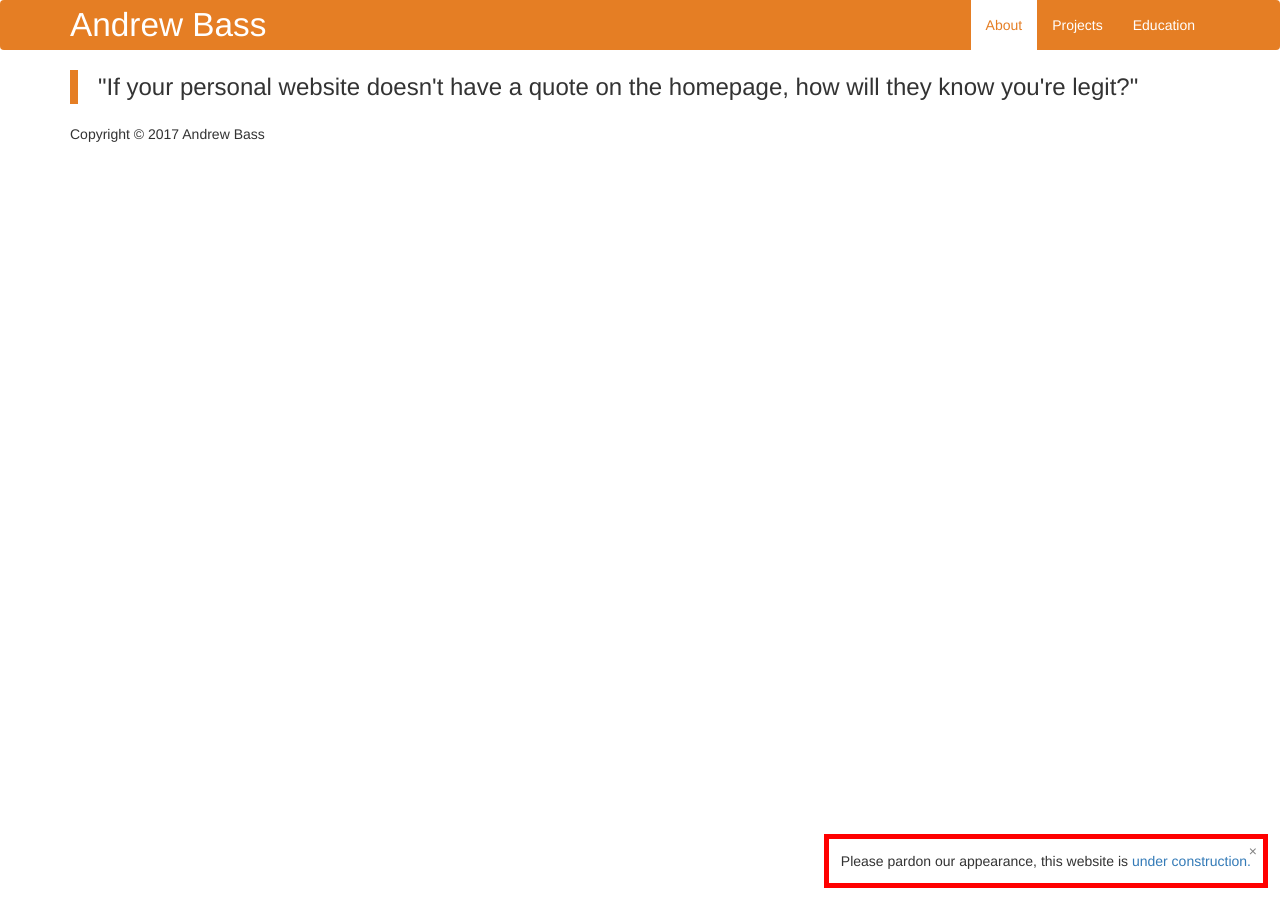
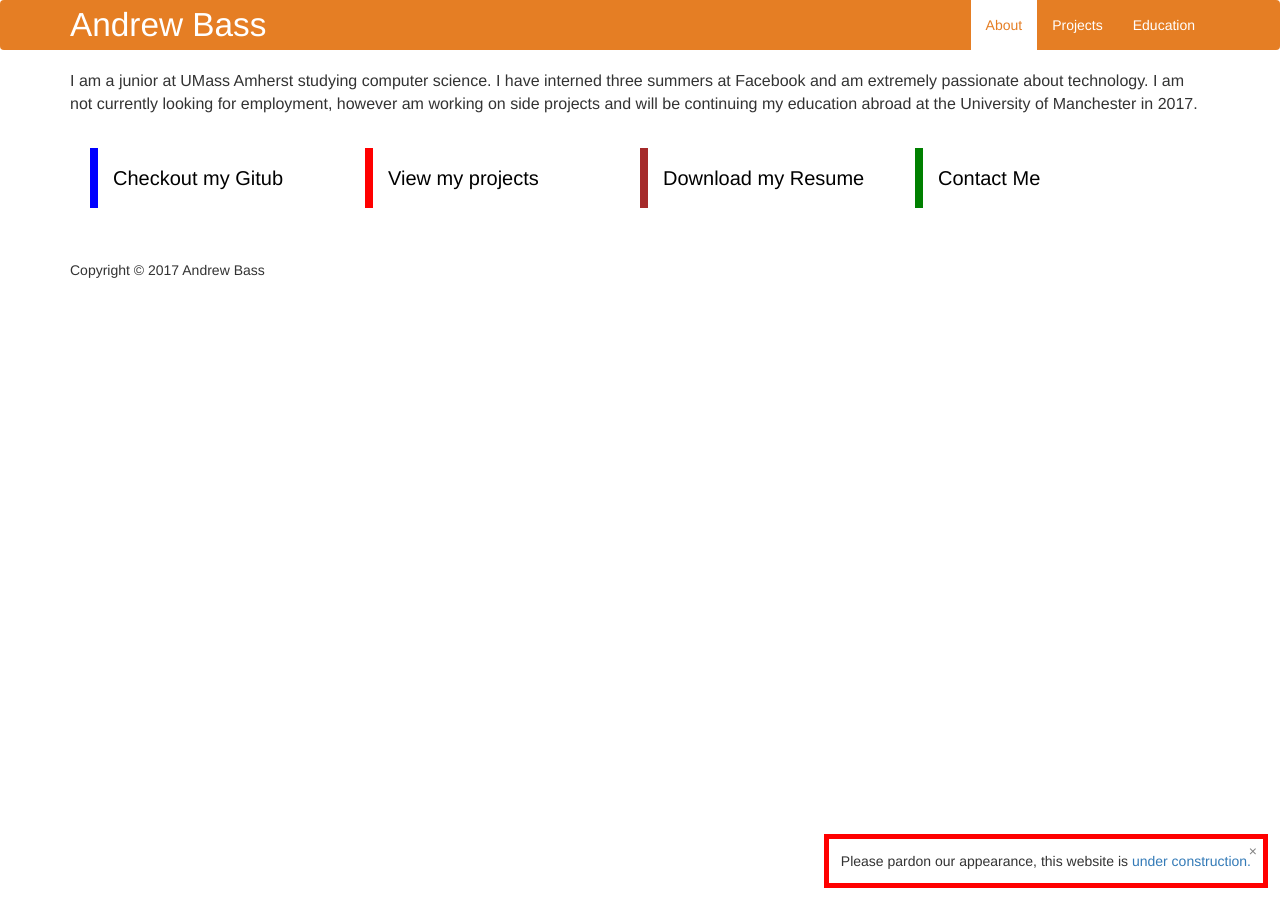
Before and after one commit to arbass22/arbass22.github.io, a Jekyll site: the page built from index.html, in a window 1280 px wide. Built offline with Jekyll 4.4.1, drawn with Linux system fonts in a browser that asks for light colours; nearby versions of some CDN libraries.

Commit message:
Added homepage links

```diff
--- a/_pages/projects.html
+++ b/_pages/projects.html
@@ -91,7 +91,7 @@ group: "navigation"
                 </div>
             </div>
             <div class="col-sm-6">
-                <img id="politweet-img" class="center-block" src="/img/iphone.png"/>
+                <img id="ectf-img" class="center-block" src="/img/ectf.jpg"/>
             </div>
         </div>
     </div>
--- a/css/about.scss
+++ b/css/about.scss
@@ -1,9 +1,40 @@
 ---
 ---
-#main-quote {
-  font-size: 24px;
-  border-left: 8px solid #e57e24;
-  padding-left: 20px;
+
+#github-link {
+    border-color: blue;
+}
+
+#projects-link {
+    border-color: red;
+}
+
+#main-links a:hover .main-link {
+    background-color: #d3d3d3;
+}
+
+#resume-link {
+    border-color: brown;
+}
+
+#contact-link {
+    border-color: green;
+}
+
+#main-links {
+    margin: 20px;
+}
+
+.main-link {
+    color: black;
+    padding: 16px;
+    font-size: 20px;
+    border-left: 8px solid;
+    margin: 12px 0px 12px 0px;
+}
+
+.bio {
+    font-size: 16px;
 }
 
 .education-descr {
--- a/css/projects.scss
+++ b/css/projects.scss
@@ -28,6 +28,10 @@
     height: 200px;
 }
 
+#ectf-img {
+    height: 275px;
+}
+
 #projects-cta {
     margin: 20px;
     font-size: 24px;
--- a/index.html
+++ b/index.html
@@ -7,10 +7,33 @@ group: 'navigation'
 <!-- fulltitle: This overrides the default page title, which is "{{page.tite}} | {{site.title}}" -->
 <!-- excerpt: If this isn't set, it'll pull your {{site.tagline}} for meta description-->
 
-
 <div class="container">
-  <div id="main-quote">
-    "If your personal website doesn't have a quote on the homepage, how will they
-    know you're legit?"
-  </div>
+    <div class="bio">
+        I am a junior at UMass Amherst studying computer science.  I have interned
+        three summers at Facebook and am extremely passionate about technology. I am
+        not currently looking for employment, however am working on side projects
+        and will be continuing my education abroad at the University of Manchester in 2017.
+    </div>
+    <div id="main-links" class="row">
+        <a href="https://github.com/arbass22" target="_blank">
+            <div id="github-link" class="main-link col-sm-6 col-lg-3">
+                Checkout my Gitub
+            </div>
+        </a>
+        <a href="/projects">
+            <div id="projects-link" class="main-link col-sm-6 col-lg-3">
+                View my projects
+            </div>
+        </a>
+        <a href="/files/Andrew-Bass-Resume.pdf" target="_blank">
+            <div id="resume-link" class="main-link col-sm-6 col-lg-3">
+                Download my Resume
+            </div>
+        </a>
+        <a href="mailto:arbass@umass.edu">
+            <div id="contact-link" class="main-link col-sm-6 col-lg-3">
+                Contact Me
+            </div>
+        </a>
+    </div>
 </div>
```
Also changed, not shown: img/ectf.jpg (added), 1 other file.
